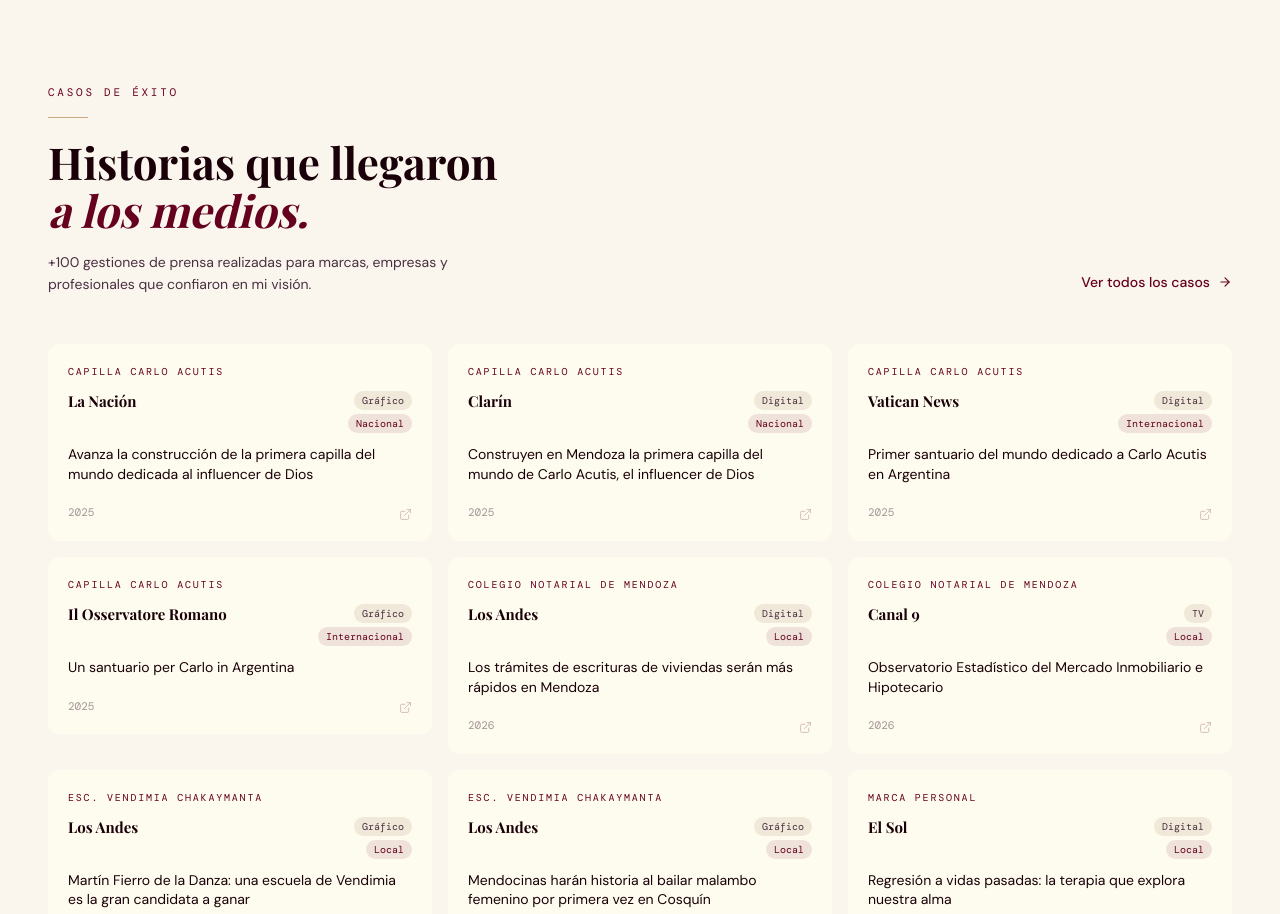
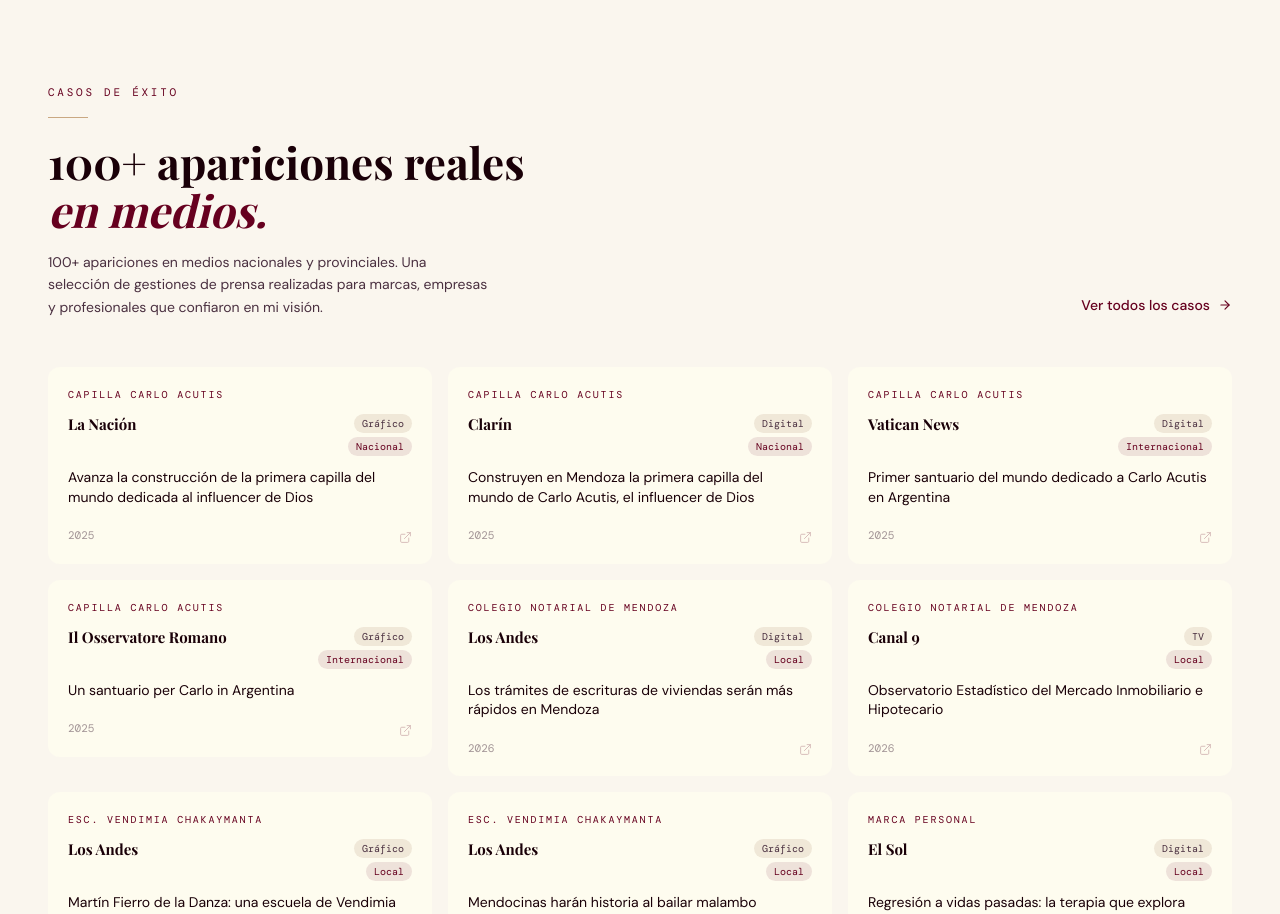
Before and after one commit to NicolasDebe/sanchezmarian-web, a Next.js app: page / in a window 1280 px wide. Shown: the part 4800-5714 px from the top of the page. Built offline with nearby package versions, Linux system fonts and the light colour scheme; no server answers; a web font is replaced by a local one.

Commit message:
fix: 100+ apariciones en casos de exito

```diff
--- a/components/en-medios.tsx
+++ b/components/en-medios.tsx
@@ -90,8 +90,8 @@
               transition={{ duration: 0.65, delay: 0.18, ease: EASE }}
               className="font-playfair font-bold text-negro-bordo text-[2rem] sm:text-[2.5rem] lg:text-[2.75rem] leading-[1.1] mb-4"
             >
-              <span className="block">Historias que llegaron</span>
-              <em className="block italic text-bordo">a los medios.</em>
+              <span className="block">100+ apariciones reales</span>
+              <em className="block italic text-bordo">en medios.</em>
             </motion.h2>
 
             <motion.p
@@ -100,8 +100,9 @@
               transition={{ duration: 0.5, delay: 0.28 }}
               className="font-sans text-gris-bordo text-sm leading-relaxed max-w-[440px]"
             >
-              +100 gestiones de prensa realizadas para marcas, empresas y profesionales
-              que confiaron en mi visión.
+              100+ apariciones en medios nacionales y provinciales. Una selección de
+              gestiones de prensa realizadas para marcas, empresas y profesionales que
+              confiaron en mi visión.
             </motion.p>
           </div>
 
```
